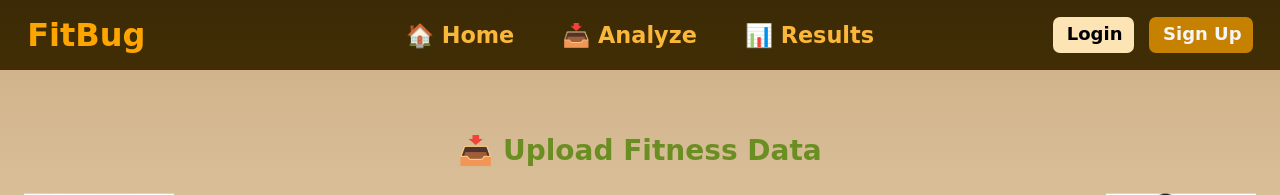
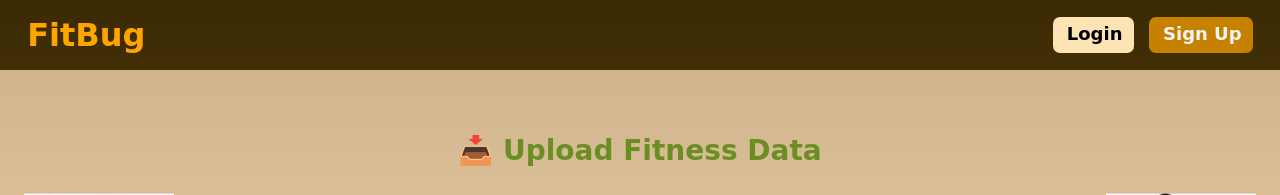
Before and after one commit to jksy1414/CITS5505_Group14_GroupProject, a Flask app: page /analyze in a window 1280 px wide. Shown: the top 195 px of the page. Run offline with Flask 3, Linux system fonts and the light colour scheme.

Commit message:
remove emoji enhance cohesive look in input

```diff
--- a/Templates/input_analyze.html
+++ b/Templates/input_analyze.html
@@ -2,12 +2,6 @@
 
 {% block styles %}
   <link rel="stylesheet" href="{{ url_for('static', filename='css/style_input.css') }}">
-{% endblock %}
-
-{% block navbar %}
-  <a href="{{ url_for('home') }}">🏠 Home</a>
-  <a href="{{ url_for('analyze') }}">📥 Analyze</a>
-  <a href="{{ url_for('results') }}">📊 Results</a>
 {% endblock %}
 
 {% block content %}
```
